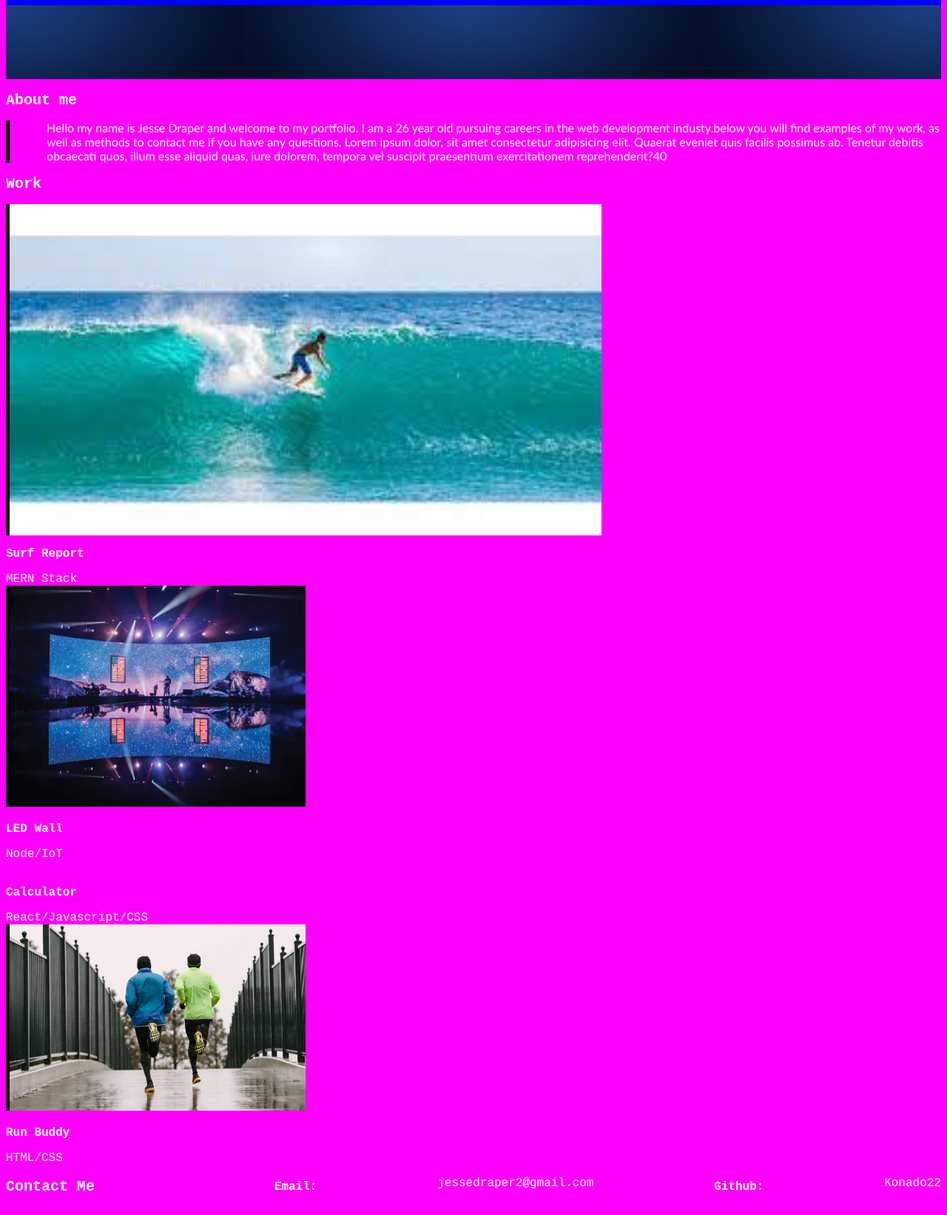
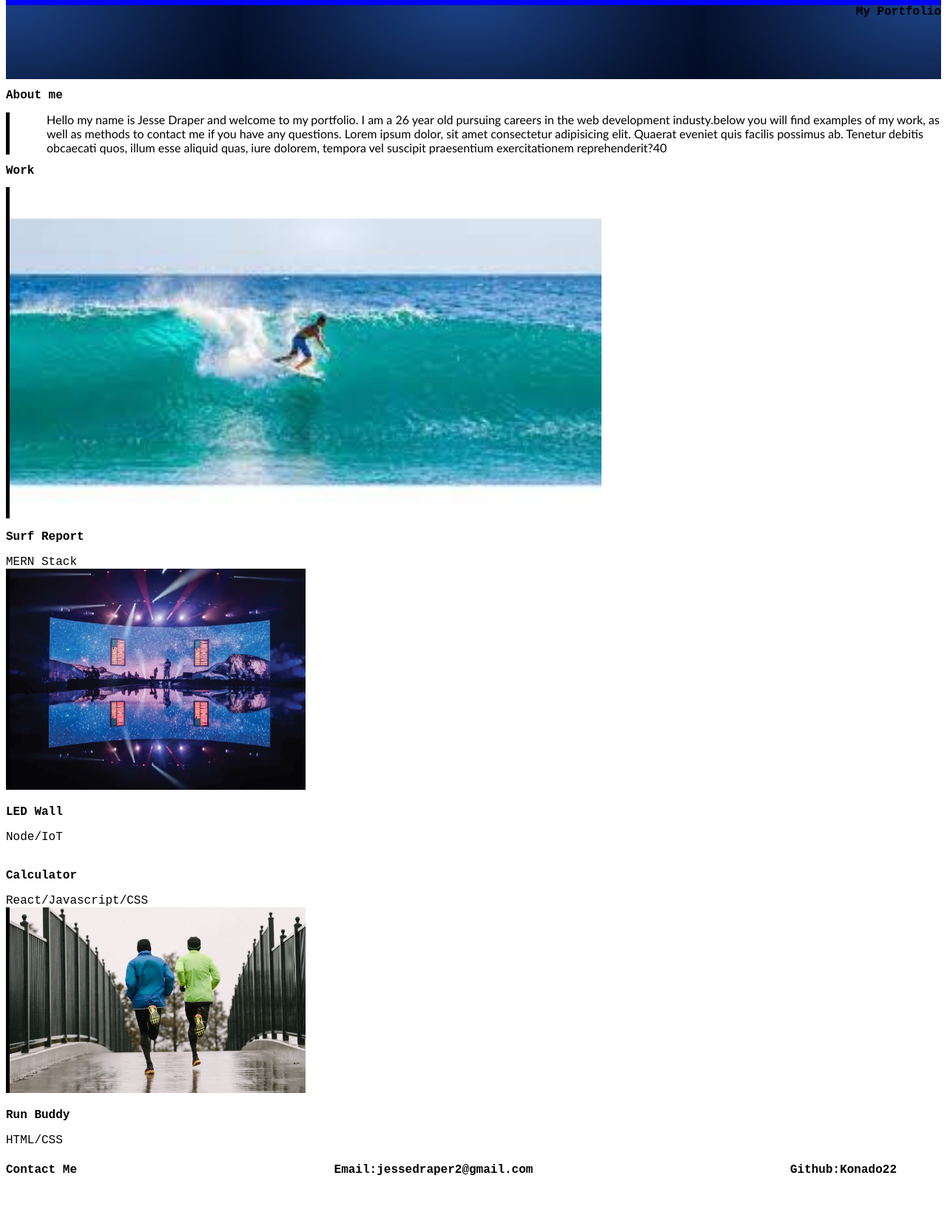
Before and after one commit to Konado22/Homework-2, a plain HTML site: page index.html in a window 1280 px wide. Shown: the part 82-1725 px from the top of the page at 74% size. After the commit the page ends 1702 px from the top, so only its background shows below. Drawn offline with Linux system fonts and the light colour scheme.

Commit message:
revisions on css

```diff
--- a/index.html
+++ b/index.html
@@ -14,13 +14,15 @@
             </ul>
         </nav>
 
-        <div id="banner"></div>
+        <div id="banner">
+            <h2 class="banner-text"> My Portfolio</h2>
+        </div>
         <section id="about-me">
-            <h2 id="tags">About me</h2>
+            <h2 class="tags">About me</h2>
             <span id="description"> Hello my name is Jesse Draper and welcome to my portfolio. I am a 26 year old pursuing careers in the web development industy.below you will find examples of my work, as well as methods to contact me if you have any questions. Lorem ipsum dolor, sit amet consectetur adipisicing elit. Quaerat eveniet quis facilis possimus ab. Tenetur debitis obcaecati quos, illum esse aliquid quas, iure dolorem, tempora vel suscipit praesentium exercitationem reprehenderit?40</span>
         </section>
-        <section class="work">
-            <h2 id="tags">Work</h2>
+        <section id="work">
+            <h2 class="tags">Work</h2>
             <div class="images">
                 <img class="special-psuedo" src="Assets/surf-report.jpg" alt="">
                 <h3 class="image-tag">Surf Report</h3>
@@ -43,14 +45,10 @@
             </div>
         </section>
 
-        <footer class="contact-me">
-            <h2 id="tags">Contact Me</h2>
-            <h4>Email:</h4>
-                <p>jessedraper2@gmail.com</p>
-            <h4>Github:</h4>
-                <p>Konado22</p>
-
-
+        <footer id="contact-me">
+            <h2 class="tags">Contact Me</h2>
+            <h4>Email:jessedraper2@gmail.com</h4>
+            <h4>Github:Konado22</h4>
         </footer>
 
     </body>
--- a/style.css
+++ b/style.css
@@ -1,11 +1,8 @@
 *{
     font-size: 16px;
     font-family: monospace;
-    color: white;
 }
-body{
-    background-color:magenta;
-}
+
 .navbar {
     display:flex;
     justify-content: space-between;
@@ -14,12 +11,10 @@ body{
 }
 
 h1 {
-    background-color: purple;
+    background-color: lightgray;
     font-size: 30px;
     margin: 0px;
     padding: 10px;
-    color:seashell;
-    justify-content: left;
 }
 .navbar ul{
     display: flex;
@@ -36,31 +31,30 @@ h1 {
 }
 .navbar ul li a {
         font-size: 25px;
-        color: purple;
+        color: lightgray;
 
 }
 .navbar ul li a:hover {
-    background-color:purple;
-    box-shadow:black;
-    border:solid 5px black;
-    color:white;
+    background-color:lightgray;
+    box-shadow: 5px 5px 5px 5px blue;
+    border:solid 5px lightgray;
+    color:black;
+    cursor: grab;
 }
 
 #banner{
-    display: flex;
     background-image: url(Assets/banner-jpeg.jpg);
     background-position: center;
     min-height: 100px;
     min-width: 100%;
 }
+.banner-text {
+    display:flex;
+    justify-content: right;
+    margin: 0px;
+    right: 0px;
+    bottom: 0px;
 
-#tags {
-    font-size: 20px;
-    display: flex;
-    left: 0px;
-    padding-right: 80px;
-    flex-direction: column;
-    justify-content: center;
 }
 
 #description {
@@ -68,7 +62,7 @@ h1 {
     padding-left: 50px;
     border-left:solid 5px black;
     font-family: 'Trebuchet MS', 'Lucida Sans Unicode', 'Lucida Grande', 'Lucida Sans', Arial, sans-serif;
-    font-size: inherit;
+    font-size: 16px;
 }
 
 .work {
@@ -85,7 +79,6 @@ h1 {
     flex-direction: row wrap;
     border-left: solid 5px black;
     min-width: 800px;
-
 
 }
 
@@ -108,18 +101,21 @@ h1 {
 
 footer {
     display:flex;
-    justify-content: space-between;
+    justify-content:space-between;
+    align-items: center;
+    padding-right: 10px;
+    margin-right: 50px;
 
 }
-.contact-me h4{
-    display: inline;
-    float: right;
-    flex: end;
-
-
+footer h4:hover{
+    text-decoration: underline;
 }
 
-.contact-me p {
+#tags {
+    font-size: 25px;
     display: flex;
-    justify-content: right;
+    left: 0px;
+    padding-right: 80px;
+    flex-direction: column;
+    justify-content: center;
 }
```
